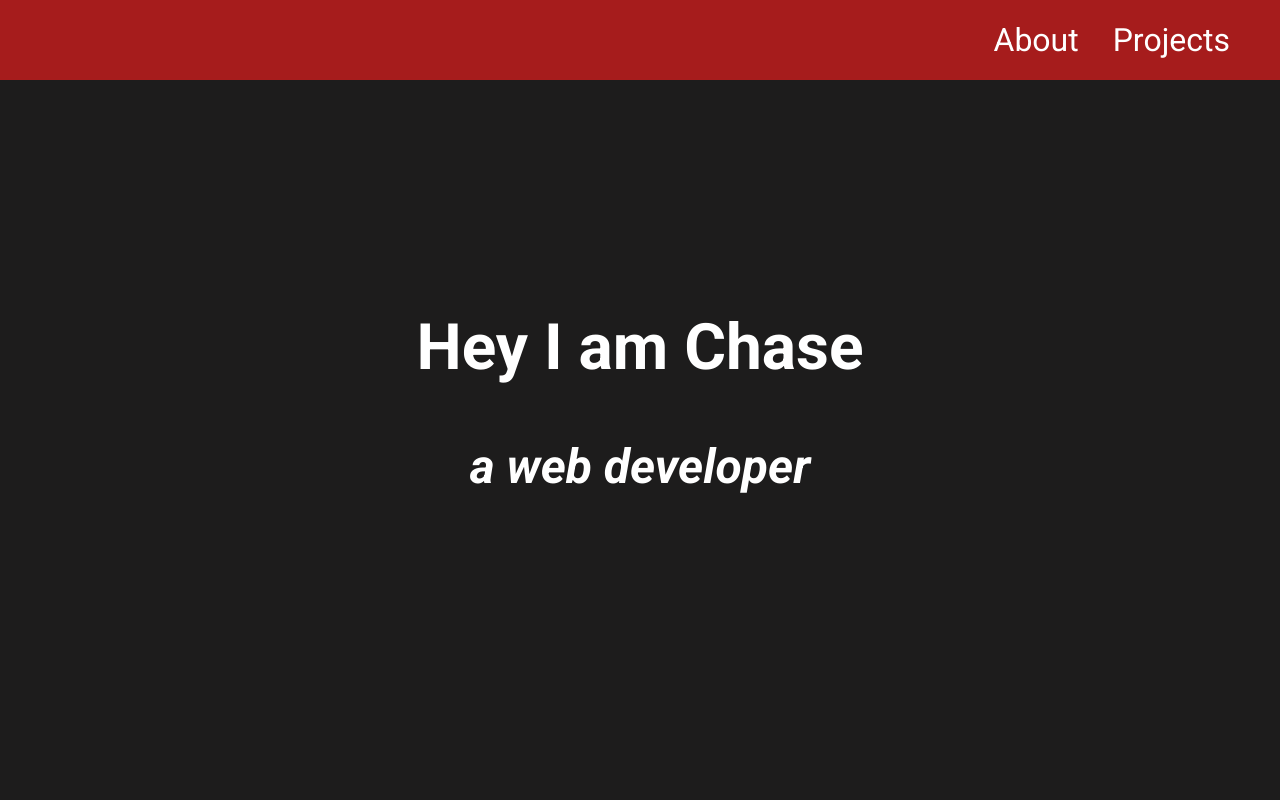
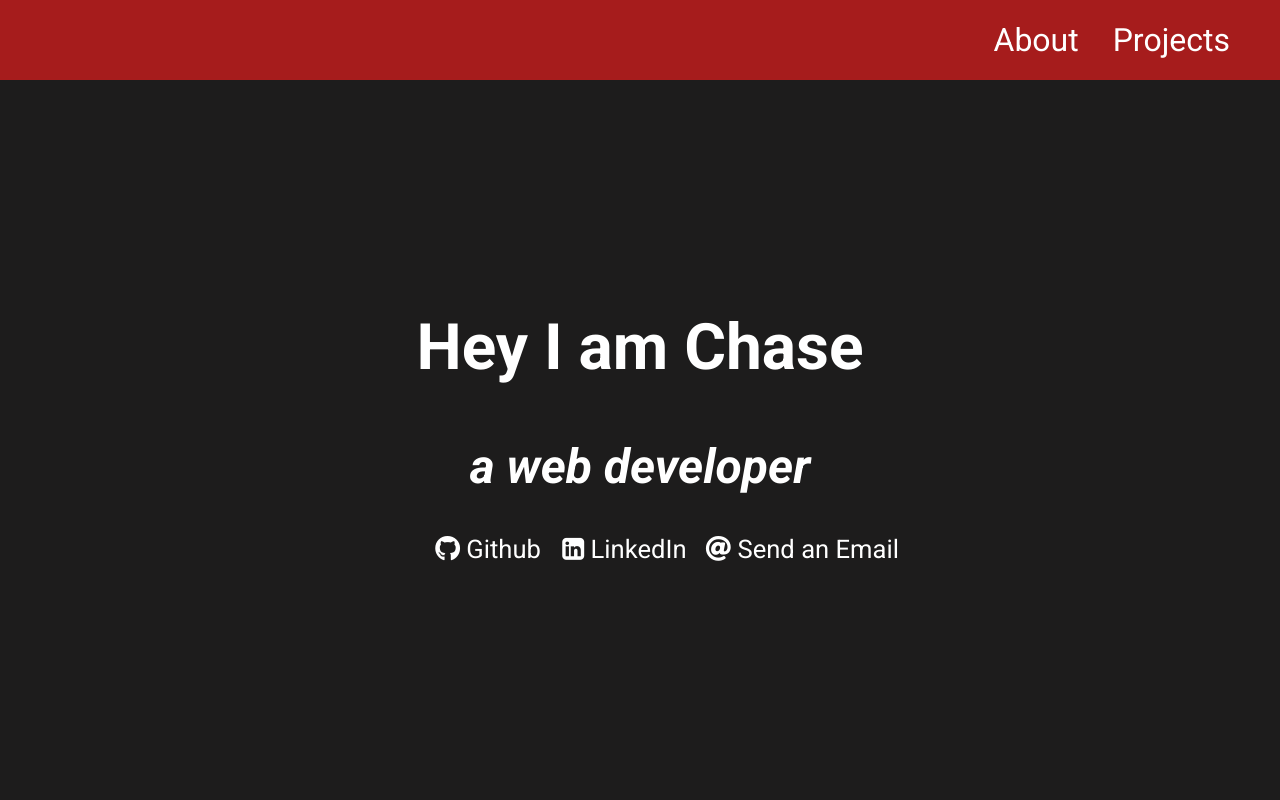
Before and after one commit to cstarr99/Portfolio, a plain HTML site: page index.html in a window 1280 px wide. Shown: the top 800 px of the page. Drawn offline with Linux system fonts and the light colour scheme.

Commit message:
added contact links and direct links to projects

```diff
--- a/index.html
+++ b/index.html
@@ -11,6 +11,14 @@
       href="https://fonts.googleapis.com/css2?family=Roboto:ital,wght@0,100..900;1,100..900&display=swap"
       rel="stylesheet"
     />
+    <link
+      rel="stylesheet"
+      href="https://use.fontawesome.com/releases/v5.8.2/css/all.css"
+    />
+    <link
+      rel="stylesheet"
+      href="https://cdnjs.cloudflare.com/ajax/libs/font-awesome/4.7.0/css/font-awesome.min.css"
+    />
   </head>
   <body>
     <header class="header">
@@ -23,12 +31,37 @@
       <section id="about">
         <h1 class="intro">Hey I am Chase</h1>
         <h2 class="sub-intro">a web developer</h2>
+        <div class="contact-links">
+          <a
+            id="github-link"
+            class="btn-link"
+            href="https://github.com/cstarr99"
+            target="_blank"
+            ><i class="fab fa-github"></i>
+            Github
+          </a>
+          <a
+            id="linkedin-link"
+            class="btn-link"
+            href="https://www.linkedin.com/in/chase-starr-401549357/"
+            target="_blank"
+          >
+            <i class="fa fa-linkedin-square"></i> LinkedIn</a
+          >
+          <a
+            id="email"
+            class="btn-link"
+            href="mailto:chasestarr9@gmail.com"
+            target="_blank"
+            ><i class="fas fa-at"></i> Send an Email</a
+          >
+        </div>
       </section>
       <section id="projects">
         <h1 class="projects-intro">My Projects</h1>
         <div class="projects-grid">
           <div class="project-block">
-            <a href="https://github.com/cstarr99/Login-Page.git">
+            <a href="http://127.0.0.1:5501/Login-Page/index.html">
               <img src="images/loginimg.png" class="thumbnail" />
               <div class="title-container">
                 <h2 class="project-title">Login Page</h2>
@@ -36,7 +69,7 @@
             </a>
           </div>
           <div class="project-block">
-            <a href="https://github.com/cstarr99/Instagram-Mock-App.git">
+            <a href="http://127.0.0.1:5501/Instagram-Mock-App/Index.html">
               <img src="images/instamockimg1.png" class="thumbnail" />
               <div class="title-container">
                 <h2 class="project-title">Instagram Mock App</h2>
@@ -44,7 +77,9 @@
             </a>
           </div>
           <div class="project-block">
-            <a href="https://github.com/cstarr99/Travel-Japan-Landing-Page.git">
+            <a
+              href="http://127.0.0.1:5501/Travel-Japan-Landing-Page/index.html"
+            >
               <img src="images/traveljapanreal.png" class="thumbnail" />
               <div class="title-container">
                 <h2 class="project-title">Travel Japan Landing Page</h2>
--- a/styles.css
+++ b/styles.css
@@ -63,6 +63,22 @@ body {
   text-align: center;
   font-size: 3rem;
   font-style: italic;
+}
+
+.contact-links {
+  margin-left: 34%;
+  margin-top: 20px;
+}
+
+.btn-link {
+  text-decoration: none;
+  color: white;
+  padding-right: 15px;
+  font-size: 1.6rem;
+}
+
+.btn-link:hover {
+  color: rgb(215, 12, 12);
 }
 
 /* Projects page */
```
